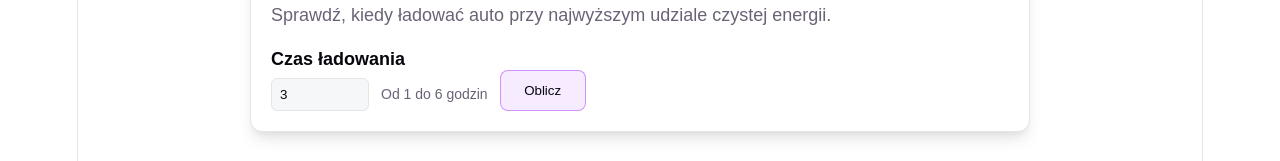
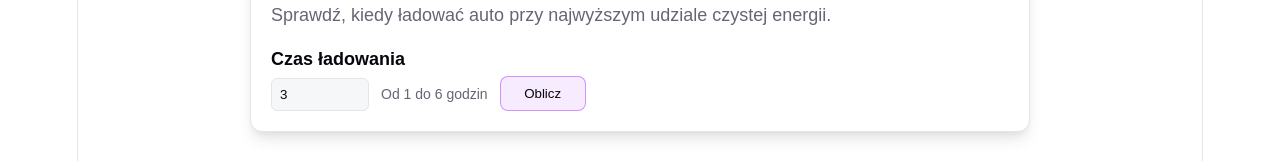
Before and after one commit to Asia1112/energy-mix-frontend, a React (Vite) app: page / in a window 1280 px wide. Shown: the part 749-910 px from the top of the page. Built offline with nearby package versions, Linux system fonts and the light colour scheme; no server answers.

Commit message:
Match charging button input height

```diff
--- a/src/App.css
+++ b/src/App.css
@@ -248,7 +248,8 @@ button:disabled {
   align-items: center;
   justify-content: center;
   min-width: 86px;
-  min-height: 41px;
+  height: 35px;
+  padding-block: 8px;
 }
 
 .button-spinner {
```
